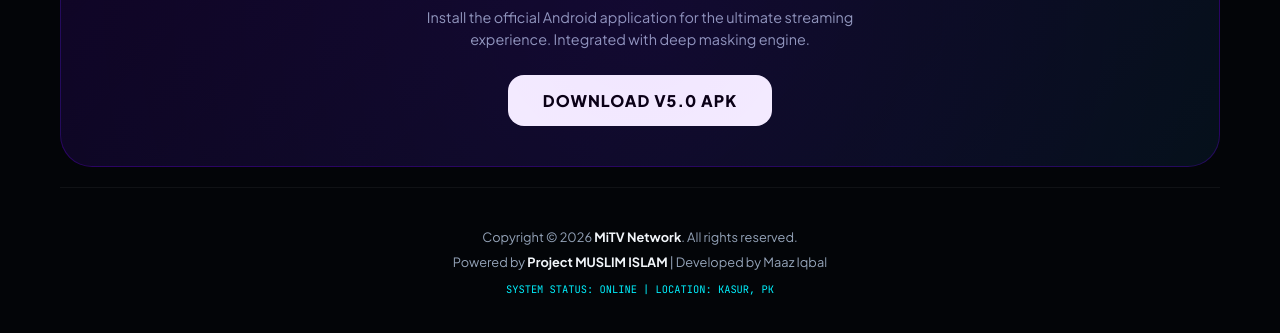
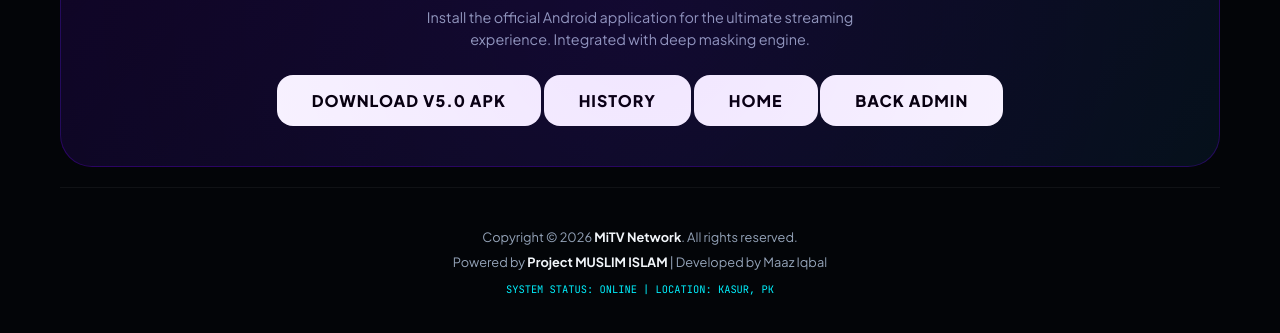
Before and after one commit to muaaziqbalvip/Mi, a website: page admin.html in a window 1280 px wide. Shown: the part 884-1217 px from the top of the page. Drawn offline with Linux system fonts and the light colour scheme; no server answers.

Commit message:
Add files via upload

```diff
--- a/admin.html
+++ b/admin.html
@@ -1362,6 +1362,15 @@
             <button class="btn" style="background: #fff; color: #000; width: auto; padding: 15px 35px;" onclick="triggerSysSound('click')">
                 DOWNLOAD V5.0 APK
             </button>
+           <a href="track1122.html"> <button class="btn" style="background: #fff; color: #000; width: auto; padding: 15px 35px;" onclick="triggerSysSound('click')">
+                HISTORY
+            </button></a>
+            <a href="index.html"> <button class="btn" style="background: #fff; color: #000; width: auto; padding: 15px 35px;" onclick="triggerSysSound('click')">
+                HOME
+            </button></a>
+            <a href="admin-back.html.html"> <button class="btn" style="background: #fff; color: #000; width: auto; padding: 15px 35px;" onclick="triggerSysSound('click')">
+                BACK ADMIN
+            </button></a>
         </div>
 
         <footer class="footer-main">
```
